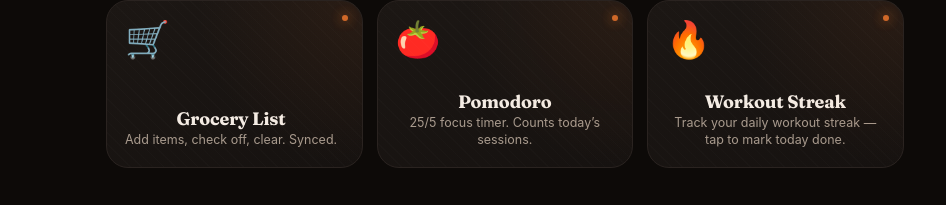
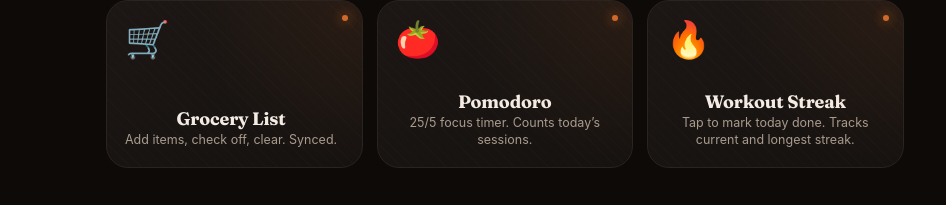
Before and after one commit to Awentzelza/foundry, a React (Vite) app: page / in a window 1280 px wide. Shown: the part 100-305 px from the top of the page, without its empty margins (0-946 px from the left). Built offline with nearby package versions, Linux system fonts and the light colour scheme; no server answers; the database is empty.

Commit message:
Foundry: regenerate app registry

```diff
--- a/src/apps/registry.ts
+++ b/src/apps/registry.ts
@@ -30,7 +30,7 @@
     meta: {
       id: "workout-streak",
       name: "Workout Streak",
-      description: "Track your daily workout streak — tap to mark today done.",
+      description: "Tap to mark today done. Tracks current and longest streak.",
       icon: "🔥",
       route: "workout-streak",
       needsPersistence: true,
```
